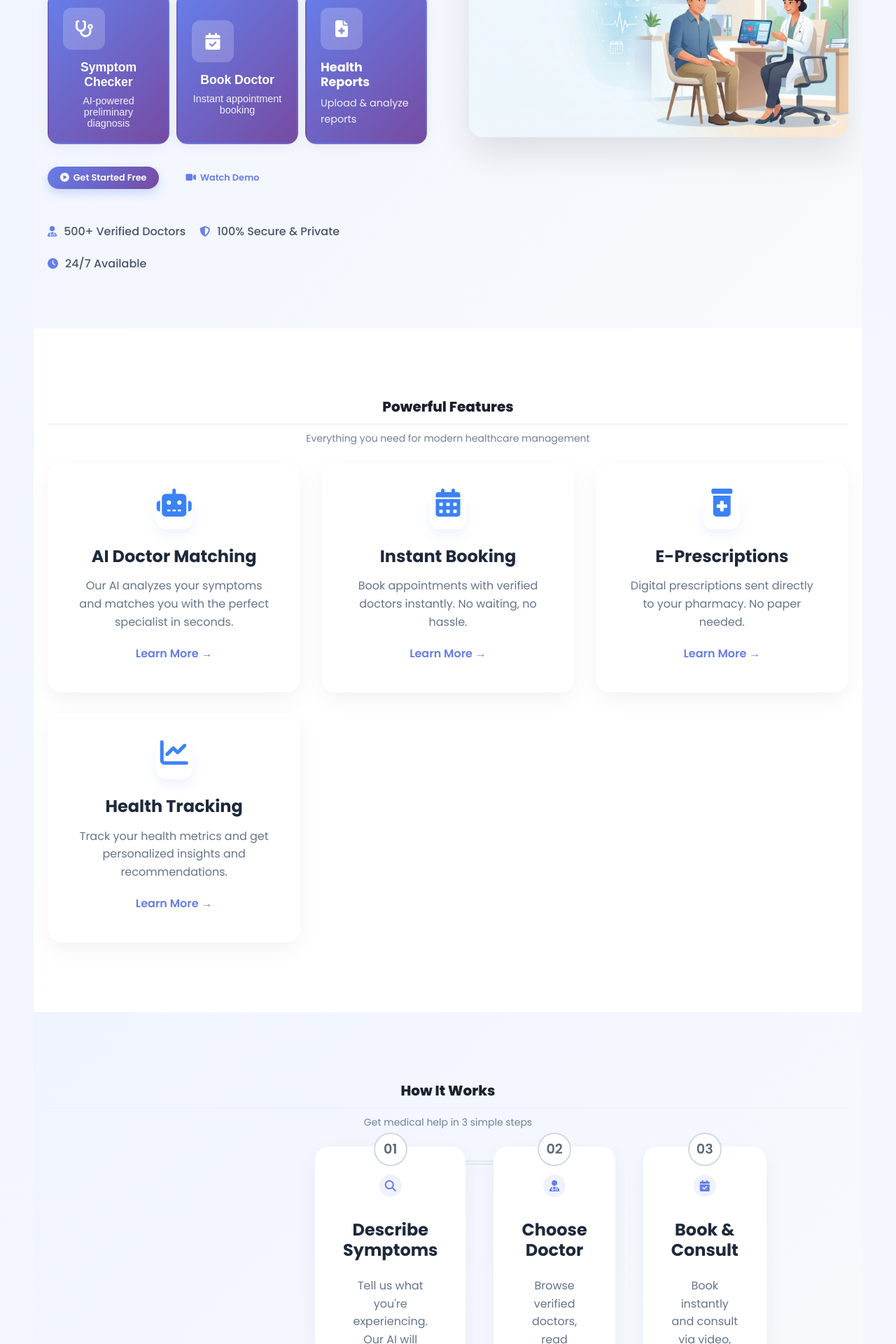
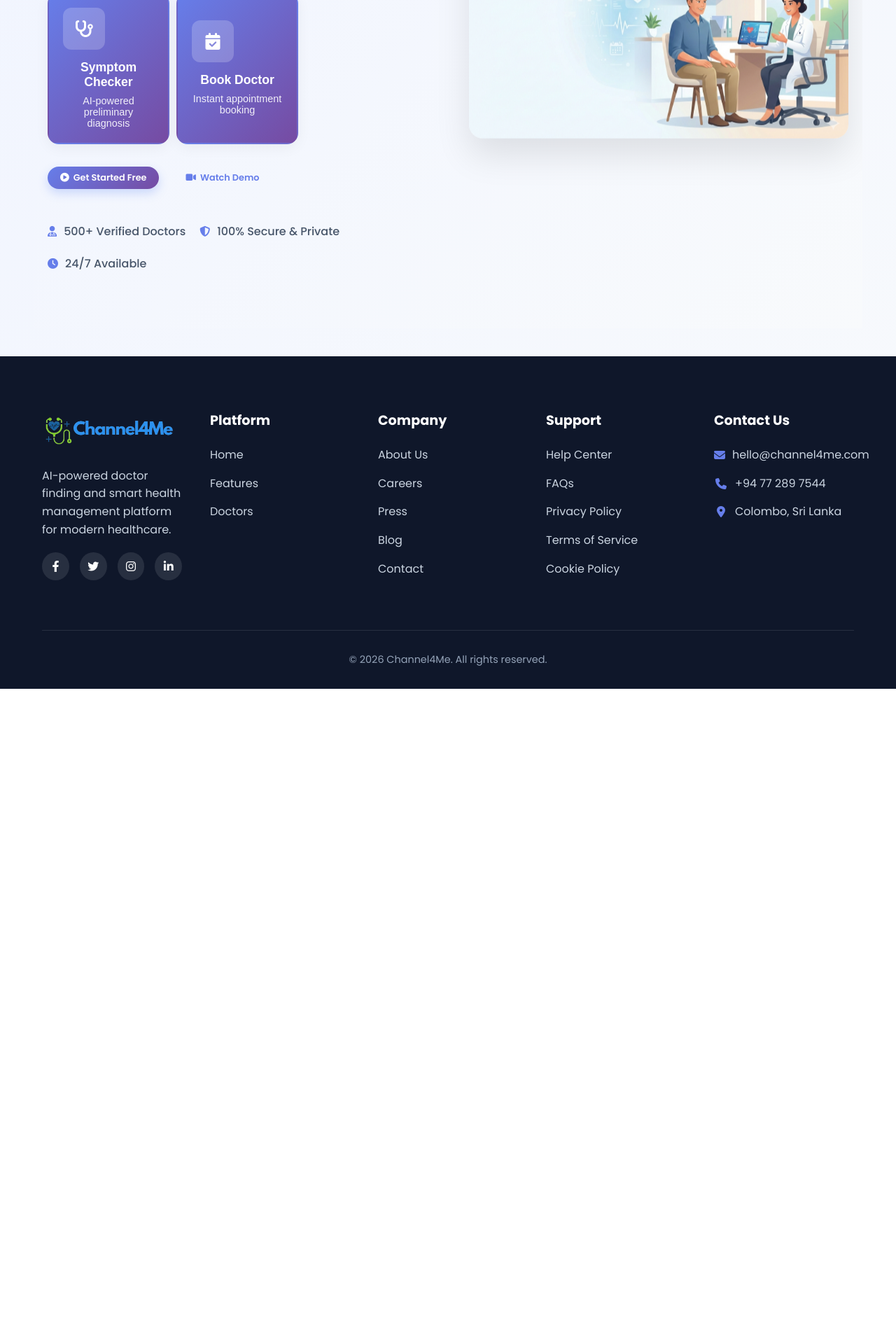
Before and after one commit to channel4meofficial-gif/Channel4me-Frontend, a React (Create React App) app: page / in a window 1280 px wide. Shown: the part 560-2480 px from the top of the page at 70% size. After the commit the page ends 1544 px from the top, so only its background shows below. Built offline with nearby package versions, Linux system fonts and the light colour scheme.

Commit message:
Home page unwanted sections removed

```diff
--- a/src/pages/HomePage.tsx
+++ b/src/pages/HomePage.tsx
@@ -253,13 +253,6 @@ const HomePage: React.FC = () => {
                     <p>Instant appointment booking</p>
                   </button>
 
-                  <div className={`action-card ${"primary"}`}>
-                    <div className="action-icon">
-                      <i className="fas fa-file-medical"></i>
-                    </div>
-                    <h4>Health Reports</h4>
-                    <p>Upload & analyze reports</p>
-                  </div>
                 </div>
 
                 {/* CTA Buttons */}
@@ -296,180 +289,7 @@ const HomePage: React.FC = () => {
           </div>
         </section>
 
-        {/* FEATURES SECTION */}
-        <section className="features" id="features">
-          <div className="container">
-            <div className="section-header">
-              <h2 className="section-title">Powerful Features</h2>
-              <p className="section-subtitle">
-                Everything you need for modern healthcare management
-              </p>
-            </div>
 
-            <div className="features-grid">
-              {features.map((feature, index) => (
-                <div key={index} className="feature-card">
-                  <div className="feature-icon">
-                    <i className={feature.icon}></i>
-                  </div>
-                  <h3>{feature.title}</h3>
-                  <p>{feature.description}</p>
-                  {feature.title === "Instant Booking" ? (
-                    <span
-                      role="button"
-                      tabIndex={0}
-                      className="feature-link"
-                      onClick={() => navigate("/doctor-booking/doctors")}
-                      onKeyDown={(e) => {
-                        if (e.key === "Enter" || e.key === " ") {
-                          navigate("/doctor-booking/doctors");
-                        }
-                      }}
-                    >
-                      Learn More →
-                    </span>
-                  ) : (
-                    <a href="#features" className="feature-link">
-                      Learn More →
-                    </a>
-                  )}
-                </div>
-              ))}
-            </div>
-          </div>
-        </section>
-
-        {/* HOW IT WORKS SECTION */}
-        <section className="how-it-works" id="how-it-works">
-          <div className="container">
-            <div className="section-header">
-              <h2 className="section-title">How It Works</h2>
-              <p className="section-subtitle">
-                Get medical help in 3 simple steps
-              </p>
-            </div>
-
-            <div className="steps">
-              {steps.map((step, index) => (
-                <div key={index} className="step">
-                  <div className="step-number">{step.number}</div>
-                  <div className="step-icon">
-                    <i className={step.icon}></i>
-                  </div>
-                  <h3>{step.title}</h3>
-                  <p>{step.description}</p>
-                </div>
-              ))}
-            </div>
-          </div>
-        </section>
-
-        {/* SPECIALTIES SECTION */}
-        <section className="specialties" id="specialties">
-          <div className="container">
-            <div className="section-header">
-              <h2 className="section-title">Find by Specialties</h2>
-              <p className="section-subtitle">
-                Connect with specialists for your specific health needs
-              </p>
-            </div>
-
-            <div className="specialties-grid">
-              {specialties.map((specialty, index) => (
-                <div key={index} className="specialty-card">
-                  <div className="specialty-icon">
-                    <i className={specialty.icon}></i>
-                  </div>
-                  <h4>{specialty.name}</h4>
-                  <p>{specialty.description}</p>
-                </div>
-              ))}
-            </div>
-          </div>
-        </section>
-
-        {/* DOCTORS SECTION */}
-        <section className="doctors" id="doctors">
-          <div className="container">
-            <div className="section-header">
-              <h2 className="section-title">Featured Doctors</h2>
-              <p className="section-subtitle">
-                Top-rated specialists available now
-              </p>
-            </div>
-
-            <div className="doctors-grid">
-              {doctors.map((doctor, index) => (
-                <div key={index} className="doctor-card">
-                  <div className="doctor-image">
-                    <img
-                      src={doctor.image}
-                      alt={doctor.name}
-                    />
-                  </div>
-                  <div className="doctor-info">
-                    <h3>{doctor.name}</h3>
-                    <p className="specialty">{doctor.specialty}</p>
-                    <div className="rating">
-                      {renderStars(doctor.rating)}
-                      <span>
-                        {doctor.rating} ({doctor.reviews} reviews)
-                      </span>
-                    </div>
-                    <p className="availability">
-                      <i className="fas fa-clock"></i> Available{" "}
-                      {doctor.availability}
-                    </p>
-                    <button
-                      className="btn btn-primary btn-sm"
-                      onClick={() =>
-                        navigate(`/doctor-booking/doctor/${doctor.id}/profile`)
-                      }
-                    >
-                      Book Now
-                    </button>
-                  </div>
-                </div>
-              ))}
-            </div>
-
-            <div className="text-center">
-              <button
-                className="btn btn-outline"
-                onClick={handleViewAllDoctors}
-              >
-                <i className="fas fa-search"></i> View All Doctors
-              </button>
-            </div>
-          </div>
-        </section>
-
-        {/* CTA SECTION */}
-        <section className="cta-section" id="cta">
-          <div className="container">
-            <div className="cta-content">
-              <h2>Ready to Take Control of Your Health?</h2>
-              <p>
-                Join thousands of satisfied patients who found their perfect
-                doctor through Channel4Me
-              </p>
-              <div className="cta-buttons">
-                <button
-                  className="btn btn-primary btn-lg"
-                  onClick={handleGetStarted}
-                >
-                  <i className="fas fa-play-circle"></i> Get Started Free
-                </button>
-                <button
-                  className="btn btn-primary btn-lg"
-                  onClick={handleSignUp}
-                >
-                  <i className="fas fa-user-plus"></i> Sign Up Free
-                </button>
-              </div>
-            </div>
-          </div>
-        </section>
       </div>
     </PublicLayout>
   );
```
